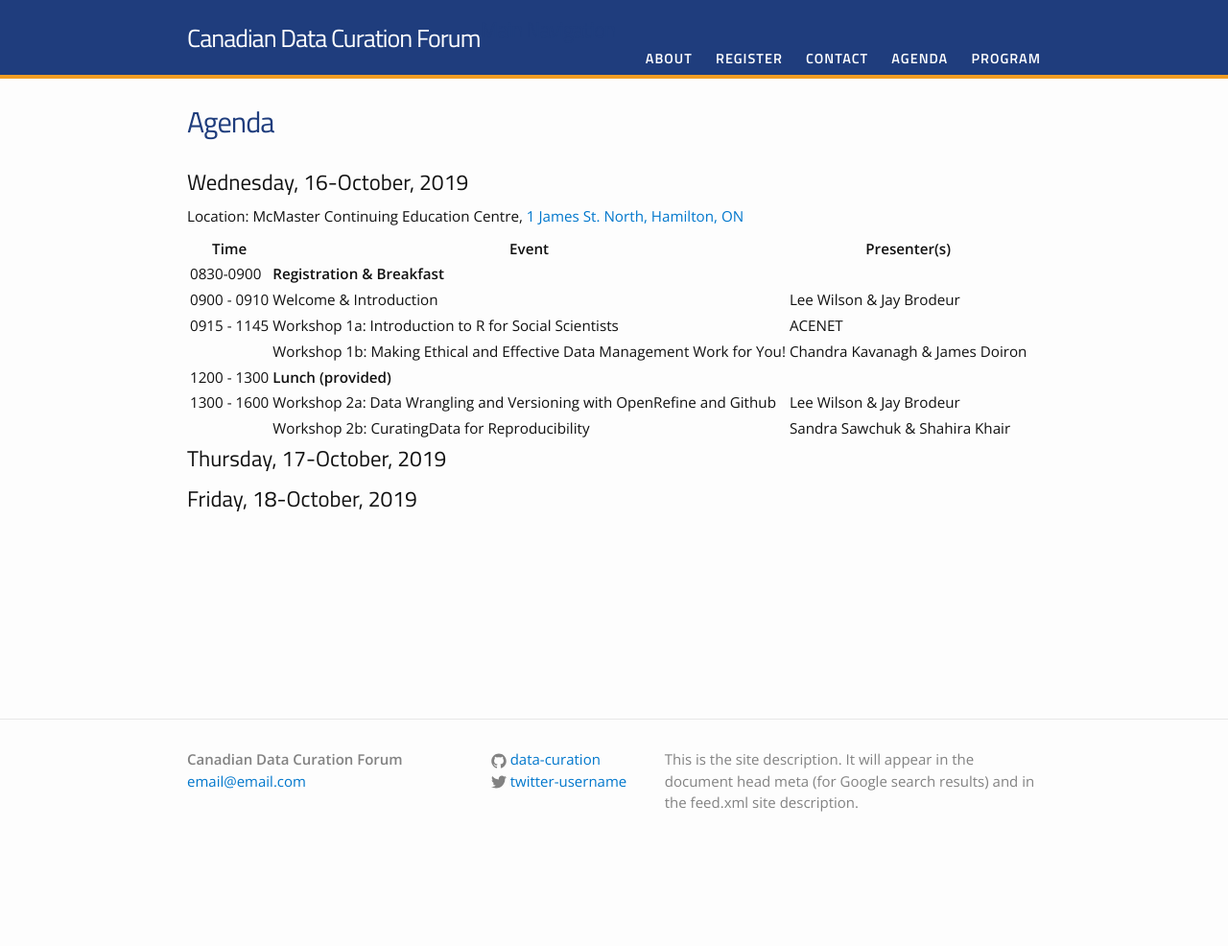
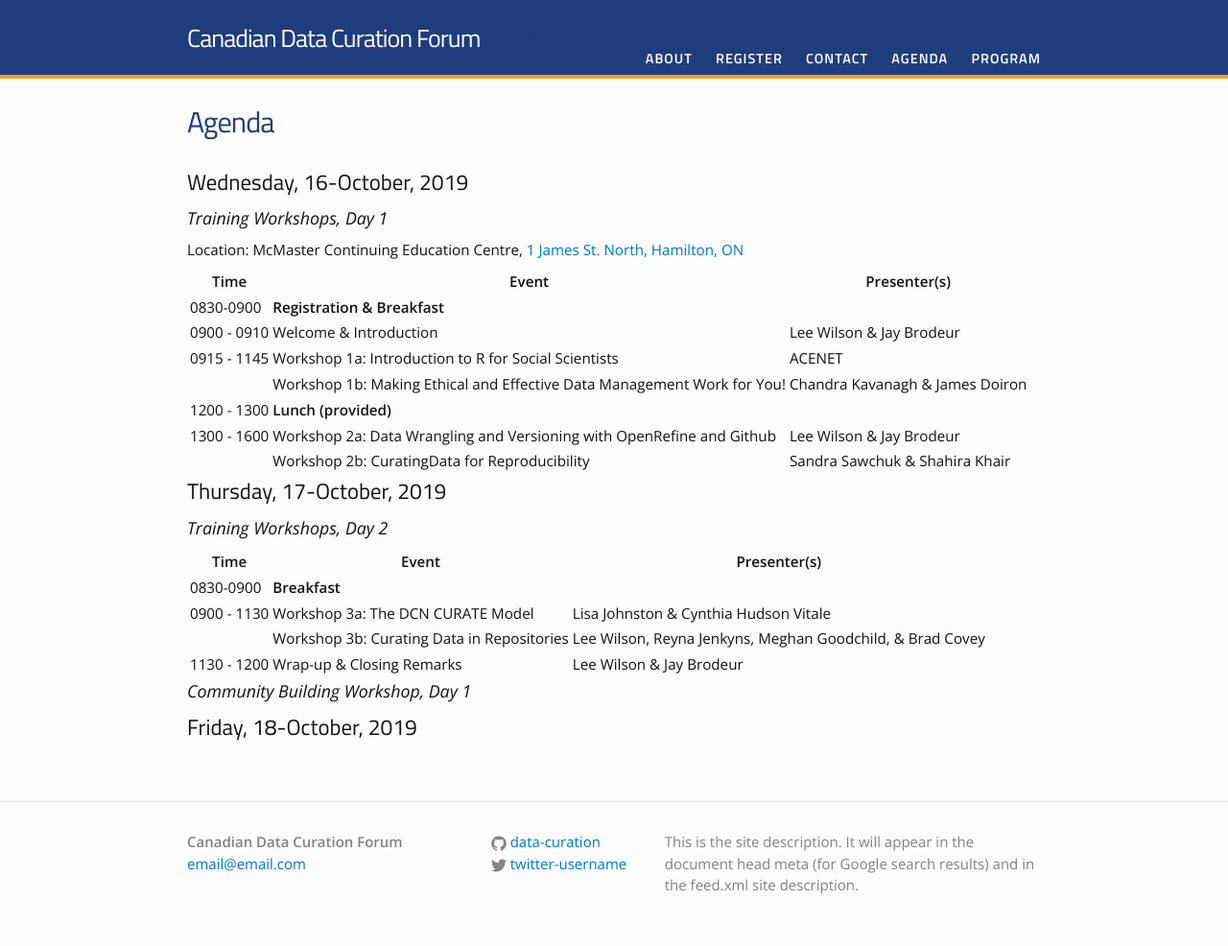
Before and after one commit to data-curation/data-curation.github.io, a Jekyll site: the page built from agenda.md, in a window 1280 px wide. Shown: the whole page at 96% size. Built offline with Jekyll 4.4.1, drawn with Linux system fonts in a browser that asks for light colours; before the commit the page ends 900 px from its top, so only the background shows below that.

Commit message:
Update agenda.md

```diff
--- a/agenda.md
+++ b/agenda.md
@@ -7,6 +7,7 @@ permalink: /agenda/
 
 
 ## Wednesday, 16-October, 2019
+### Training Workshops, Day 1
 Location: McMaster Continuing Education Centre, [1 James St. North, Hamilton, ON](https://goo.gl/maps/5kK3S6DEB4SJ8SYV8)
 
 <table>
@@ -55,6 +56,39 @@ Location: McMaster Continuing Education Centre, [1 James St. North, Hamilton, ON
 </table>
 
 ## Thursday, 17-October, 2019
+### Training Workshops, Day 2
+<table>
+  <thead>
+    <tr>
+	<th>Time</th>
+	<th>Event</th>
+	<th>Presenter(s)</th>
+    </tr>
+  </thead>
+<tbody>
+    <tr>
+	<td>0830-0900</td>
+	<td colspan="2"><strong>Breakfast</strong></td>
+    </tr>
+    <tr>
+    	<td>0900 - 1130</td>
+    	<td>Workshop 3a: The DCN CURATE Model</td>
+    	<td>Lisa Johnston & Cynthia Hudson Vitale</td>
+    </tr>
+    <tr>
+    	<td></td>
+    	<td>Workshop 3b: Curating Data in Repositories</td>
+    	<td>Lee Wilson, Reyna Jenkyns, Meghan Goodchild, & Brad Covey</td>
+    </tr>
+    <tr>
+	 <td>1130 - 1200</td>
+	 <td>Wrap-up & Closing Remarks</td>
+    	 <td>Lee Wilson & Jay Brodeur</td>
+    </tr>
+  </tbody>
+</table>
+### Community Building Workshop, Day 1
+
 
 ## Friday, 18-October, 2019
 
```
